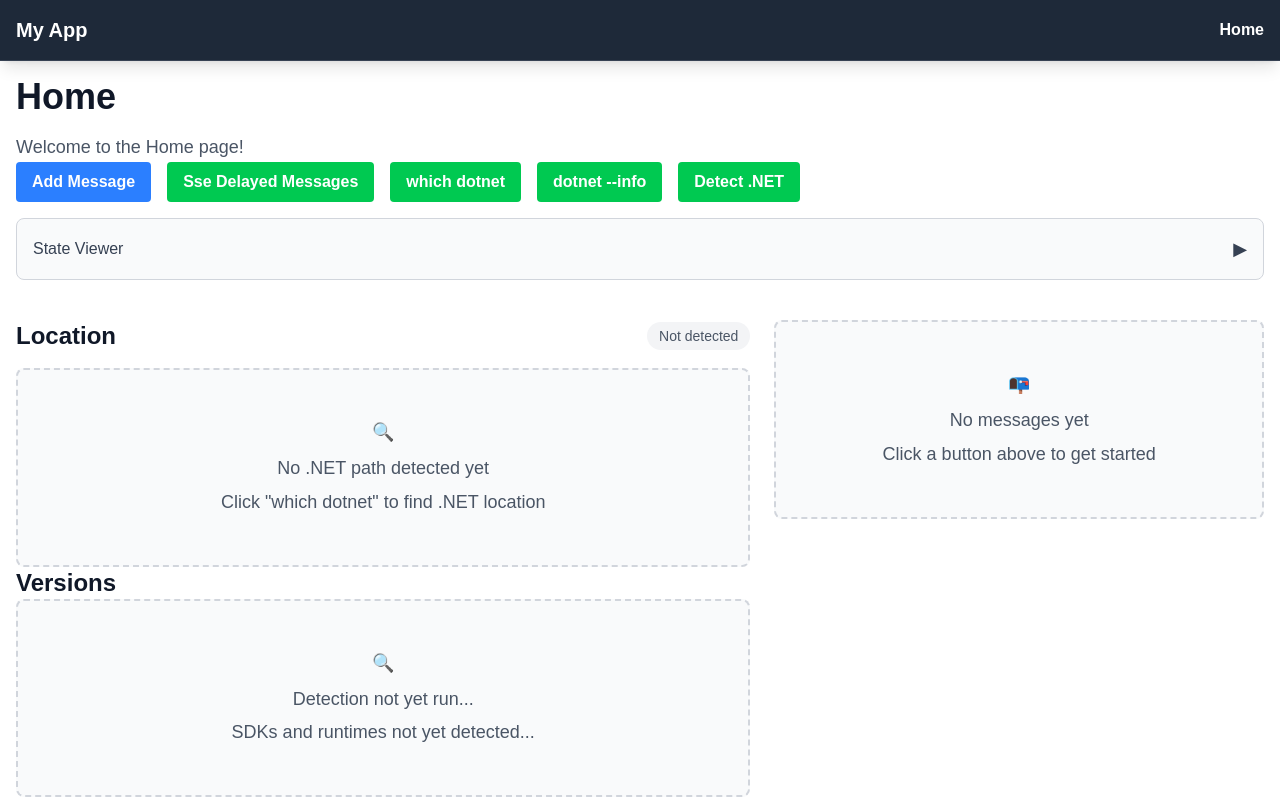
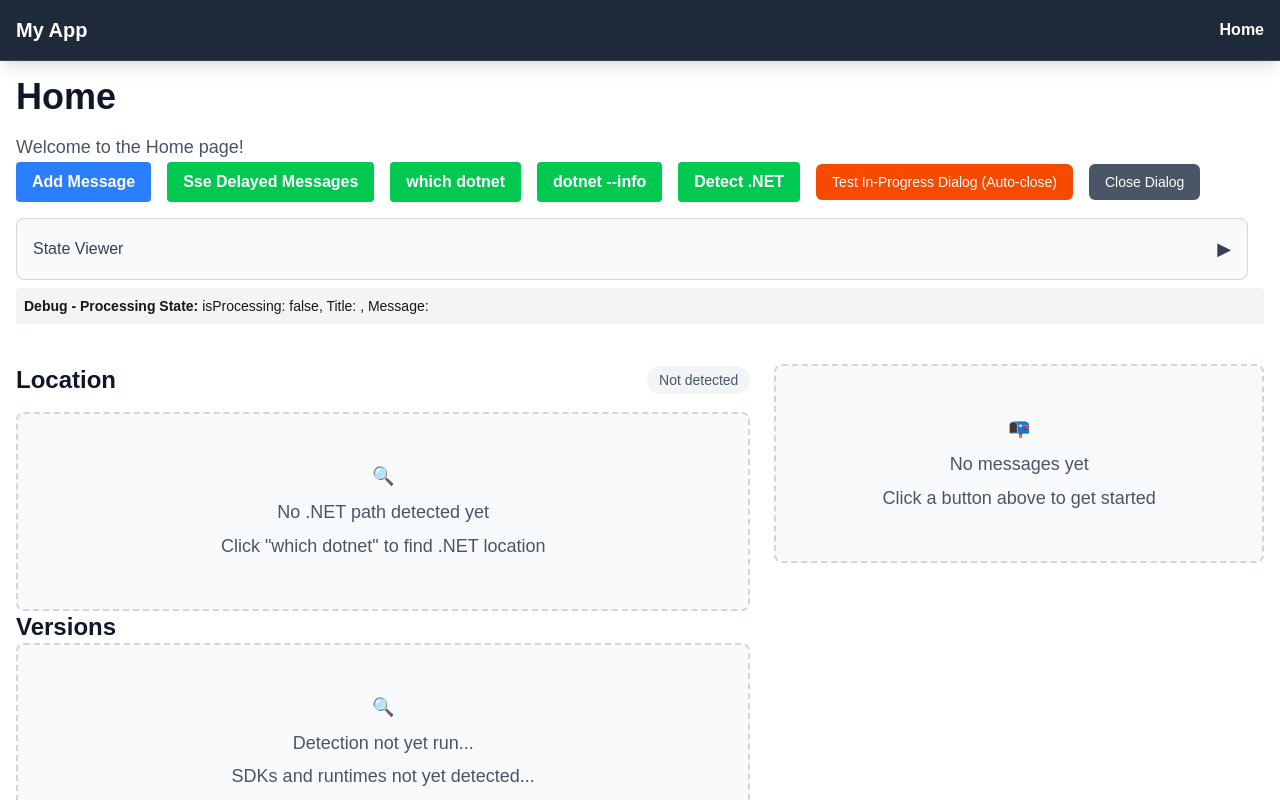
Before and after one commit to merklegroot/hudsse, a Next.js app: page /home in a window 1280 px wide. Shown: the top 800 px of the page. Built offline with nearby package versions, Linux system fonts and the light colour scheme.

Commit message:
giving processing its own state.

```diff
--- a/app/home/HomeControl.tsx
+++ b/app/home/HomeControl.tsx
@@ -12,6 +12,11 @@ import DotNetDisplay from '@/components/dotnet-display/DotNetDisplay';
 
 export function HomeControl() {
     const messages = useMessageStore((state) => state.messages);
+    const startProcessing = useMessageStore((state) => state.startProcessing);
+    const completeProcessing = useMessageStore((state) => state.completeProcessing);
+    const isProcessing = useMessageStore((state) => state.processingState.isProcessing);
+    const processingTitle = useMessageStore((state) => state.processingState.title);
+    const processingMessage = useMessageStore((state) => state.processingState.message);
 
     return (
         <div>
@@ -22,9 +27,31 @@ export function HomeControl() {
                 <SseWhichDotNetButton />
                 <SseDotNetInfoButton />
                 <DetectDotNetButton />
+                <button
+                    onClick={() => {
+                        startProcessing('Processing Test', 'This is a test of the generic processing dialog. Auto-closing in 3 seconds...');
+                        // Auto-close after 3 seconds
+                        setTimeout(() => {
+                            completeProcessing();
+                        }, 3000);
+                    }}
+                    className="px-4 py-2 bg-orange-600 text-white text-sm font-medium rounded-md hover:bg-orange-700 transition-colors"
+                >
+                    Test In-Progress Dialog (Auto-close)
+                </button>
+                <button
+                    onClick={() => completeProcessing()}
+                    className="px-4 py-2 bg-gray-600 text-white text-sm font-medium rounded-md hover:bg-gray-700 transition-colors"
+                >
+                    Close Dialog
+                </button>
             </div>
             <div className="space-x-4 mb-4">
                 <StateViewer />
+                <div className="mt-2 p-2 bg-gray-100 rounded text-sm">
+                    <strong>Debug - Processing State:</strong> isProcessing: {isProcessing.toString()},
+                    Title: {processingTitle}, Message: {processingMessage}
+                </div>
             </div>
             <div className="flex gap-6">
                 <div className="flex-3">
--- a/components/InProgressDialog.tsx
+++ b/components/InProgressDialog.tsx
@@ -1,26 +1,21 @@
 'use client';
 
 import React from 'react';
+import { useMessageStore } from '../store/messageStore';
 
-interface InProgressDialogProps {
-  isOpen: boolean;
-  title: string;
-  message: string;
-}
+export default function InProgressDialog() {
+  const isProcessing = useMessageStore((state) => state.processingState.isProcessing);
+  const title = useMessageStore((state) => state.processingState.title);
+  const message = useMessageStore((state) => state.processingState.message);
 
-export default function InProgressDialog({
-  isOpen,
-  title,
-  message,
-}: InProgressDialogProps) {
-  if (!isOpen) return null;
+  if (!isProcessing) return null;
 
   return (
     <div
       className="fixed inset-0 flex items-center justify-center z-50"
-      style={{ backgroundColor: 'rgba(0, 0, 0, 0.65)' }}
+      style={{ backgroundColor: 'rgba(0, 0, 0, 0.3)' }}
     >
-      <div className="bg-white rounded-lg shadow-xl max-w-md w-full mx-4">
+      <div className="bg-white bg-opacity-95 rounded-lg shadow-xl max-w-md w-full mx-4">
         <div className="p-6">
           <div className="flex items-center mb-4">
             <div className="animate-spin rounded-full h-6 w-6 border-b-2 border-blue-600 mr-3"></div>
--- a/components/dotnet-display/DotNetDisplay.tsx
+++ b/components/dotnet-display/DotNetDisplay.tsx
@@ -1,8 +1,7 @@
 import DotNetInfoDisplay from "./DotNetInfoDisplay";
-import DotNetSdksDisplay from "./DotNetSdksDisplay";
-import DotNetRuntimesDisplay from "./DotNetRuntimesDisplay";
 import DotNetLocationDisplay from "./DotNetLocationDisplay";
 import DotNetVersionListView from "./DotNetVersionListView";
+import InProgressDialog from "../InProgressDialog";
 
 export default function DotNetDisplay() {
     return (
@@ -10,6 +9,7 @@ export default function DotNetDisplay() {
             <DotNetLocationDisplay />
             <DotNetVersionListView />
             <DotNetInfoDisplay />
+            <InProgressDialog />
         </>
     )
 }
--- a/components/dotnet-display/DotNetVersionListView.tsx
+++ b/components/dotnet-display/DotNetVersionListView.tsx
@@ -3,7 +3,6 @@ import { useMessageStore } from "@/store/messageStore";
 import { useState } from "react";
 import SseInstallDotNetButton from "../SseInstallDotNetButton";
 import SseUninstallDotNetButton from "../SseUninstallDotNetButton";
-import InProgressDialog from "../InProgressDialog";
 
 const getPillColor = (appName: string) => {
     const lowerAppName = appName.toLowerCase();
@@ -22,10 +21,11 @@ const getPillColor = (appName: string) => {
 export function DotNetVersionView({ majorVersion, appVersions }: { majorVersion: number, appVersions: AppVersions }) {
     const [showInstallDialog, setShowInstallDialog] = useState(false);
     const [showUninstallDialog, setShowUninstallDialog] = useState(false);
-    const [showUninstallProgressDialog, setShowUninstallProgressDialog] = useState(false);
     const [uninstallVersion, setUninstallVersion] = useState<string>('');
     const [uninstallAppName, setUninstallAppName] = useState<string>('');
-    const [isUninstalling, setIsUninstalling] = useState(false);
+
+    const startProcessing = useMessageStore((state) => state.startProcessing);
+    const completeProcessing = useMessageStore((state) => state.completeProcessing);
     const hasSDK = appVersions['SDK'] && appVersions['SDK'].length > 0;
     const hasAspNetCore = Object.keys(appVersions).some(key =>
         key.toLowerCase() === 'microsoft.aspnetcore.app' && appVersions[key].length > 0
@@ -98,13 +98,14 @@ export function DotNetVersionView({ majorVersion, appVersions }: { majorVersion:
 
     const handleUninstallStart = () => {
         setShowUninstallDialog(false);
-        setShowUninstallProgressDialog(true);
-        setIsUninstalling(true);
+        startProcessing(
+            'Uninstalling .NET Component',
+            `Uninstalling ${uninstallAppName} version ${uninstallVersion}... Please wait while the component is removed from your system.`
+        );
     };
 
     const handleUninstallComplete = () => {
-        setIsUninstalling(false);
-        setShowUninstallProgressDialog(false);
+        completeProcessing();
         // Optionally refresh the dotnet state here
         console.log(`Uninstall completed for ${uninstallAppName} ${uninstallVersion}`);
     };
@@ -222,12 +223,6 @@ export function DotNetVersionView({ majorVersion, appVersions }: { majorVersion:
                 </div>
             )}
 
-            <InProgressDialog
-                isOpen={showUninstallProgressDialog}
-                title="Uninstalling .NET Component"
-                message={`Uninstalling ${uninstallAppName} version ${uninstallVersion}... Please wait while the component is removed from your system.`}
-            />
-
         </div>
     )
 }
--- a/store/messageStore.ts
+++ b/store/messageStore.ts
@@ -1,5 +1,31 @@
 import { create } from 'zustand';
 import { SseMessage, SdkInfo, RuntimeInfo, AppVersions, DotNetInfoResult, DotNetHost, RuntimeEnvironment } from '../models/SseMessage';
+
+interface MessageState {
+  messages: SseMessage[];
+  dotnetState: dotnetState | null;
+  processingState: ProcessingState;
+
+  addMessage: (message: string) => void;
+  addSSEMessage: (message: SseMessage) => void;
+  setDotnetSdks: (sdks: SdkInfo[]) => void;
+  setDotnetRuntimes: (runtimes: RuntimeInfo[]) => void;
+  setWhichDotNetPath: (path: string | null) => void;
+  setDotnetInfo: (info: DotNetInfoResult | null) => void;
+  setDotnetState: (state: dotnetState | null) => void;
+  setHasTriedDetectingSdks: (hasTried: boolean) => void;
+  setHasTriedDetectingRuntimes: (hasTried: boolean) => void;
+
+  // Processing actions
+  startProcessing: (title: string, message: string) => void;
+  completeProcessing: () => void;
+}
+
+interface ProcessingState {
+  isProcessing: boolean;
+  title: string;
+  message: string;
+}
 
 interface dotnetState {
   dotnetSdks: SdkInfo[];
@@ -18,24 +44,15 @@ interface dotnetState {
   hasTriedDetectingRuntimes: boolean;
 }
 
-interface MessageState {
-  messages: SseMessage[];
-  dotnetState: dotnetState | null;
 
-  addMessage: (message: string) => void;
-  addSSEMessage: (message: SseMessage) => void;
-  setDotnetSdks: (sdks: SdkInfo[]) => void;
-  setDotnetRuntimes: (runtimes: RuntimeInfo[]) => void;
-  setWhichDotNetPath: (path: string | null) => void;
-  setDotnetInfo: (info: DotNetInfoResult | null) => void;
-  setDotnetState: (state: dotnetState | null) => void;
-  setHasTriedDetectingSdks: (hasTried: boolean) => void;
-  setHasTriedDetectingRuntimes: (hasTried: boolean) => void;
-}
-
-const createInitialState = (): Pick<MessageState, 'messages' | 'dotnetState'> => ({
+const createInitialState = (): Pick<MessageState, 'messages' | 'dotnetState' | 'processingState'> => ({
   messages: [],
-  dotnetState: null
+  dotnetState: null,
+  processingState: {
+    isProcessing: false,
+    title: '',
+    message: ''
+  }
 });
 
 const createAppVersions = (sdks: SdkInfo[], runtimes: RuntimeInfo[]): AppVersions => {
@@ -173,6 +190,22 @@ const setHasTriedDetectingRuntimesToState = (hasTried: boolean) => (state: Messa
   } : null
 });
 
+const startProcessingToState = (title: string, message: string) => (state: MessageState) => ({
+  processingState: {
+    isProcessing: true,
+    title,
+    message
+  }
+});
+
+const completeProcessingToState = (state: MessageState) => ({
+  processingState: {
+    isProcessing: false,
+    title: '',
+    message: ''
+  }
+});
+
 const createMessageActions = (set: (fn: (state: MessageState) => Partial<MessageState>) => void) => ({
   addMessage: (message: string) => set((state) => addMessageToState(state)(message)),
   addSSEMessage: (message: SseMessage) => set((state) => addSSEMessageToState(state)(message)),
@@ -182,7 +215,9 @@ const createMessageActions = (set: (fn: (state: MessageState) => Partial<Message
   setDotnetInfo: (info: DotNetInfoResult | null) => set((state) => setDotnetInfoToState(info)(state)),
   setDotnetState: (state: dotnetState | null) => set(() => setDotnetStateToState(state)),
   setHasTriedDetectingSdks: (hasTried: boolean) => set((state) => setHasTriedDetectingSdksToState(hasTried)(state)),
-  setHasTriedDetectingRuntimes: (hasTried: boolean) => set((state) => setHasTriedDetectingRuntimesToState(hasTried)(state))
+  setHasTriedDetectingRuntimes: (hasTried: boolean) => set((state) => setHasTriedDetectingRuntimesToState(hasTried)(state)),
+  startProcessing: (title: string, message: string) => set((state) => startProcessingToState(title, message)(state)),
+  completeProcessing: () => set((state) => completeProcessingToState(state))
 });
 
 export const useMessageStore = create<MessageState>((set) => ({
```
Also changed, not shown: 1 other file (tests, documents, lock files or other folders).
